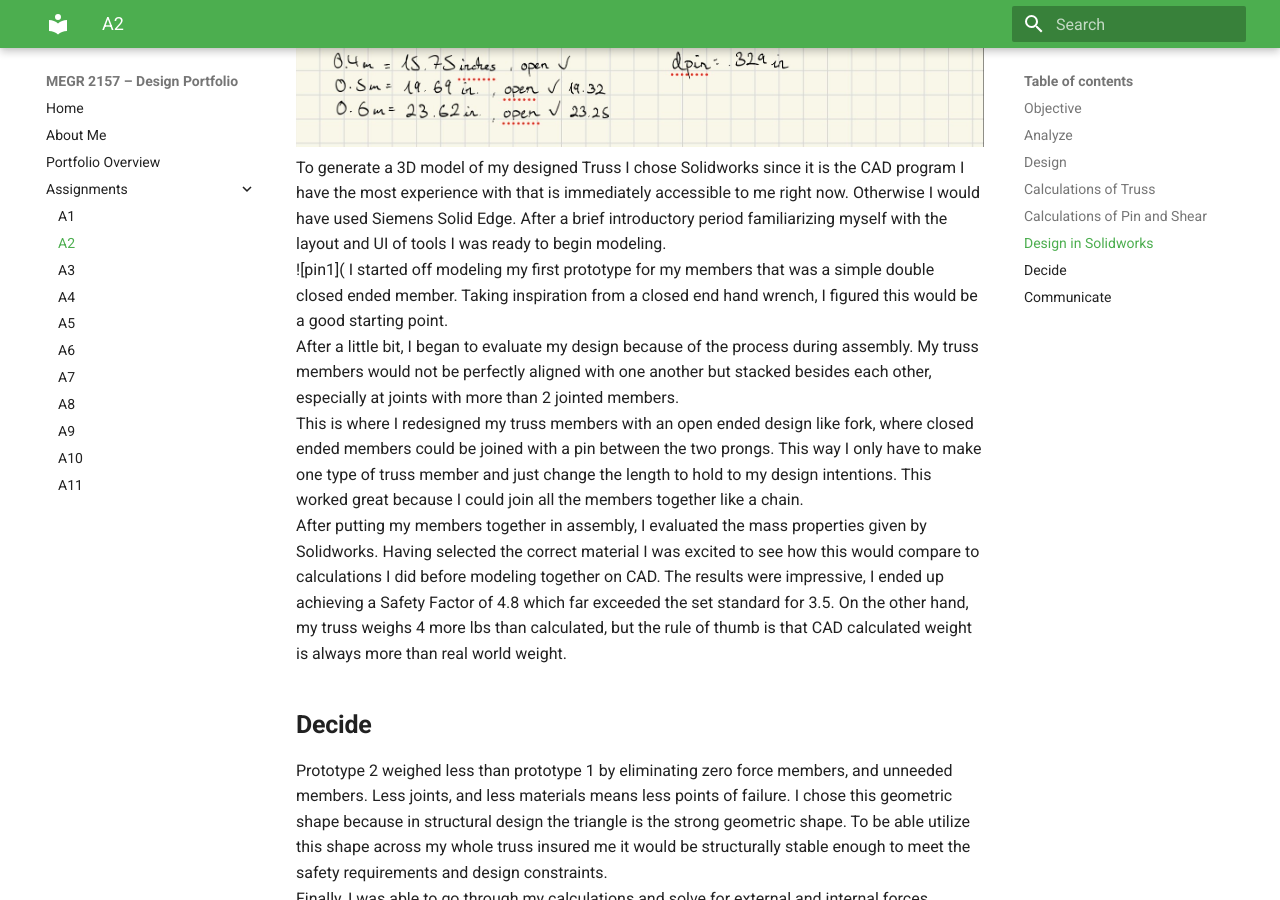
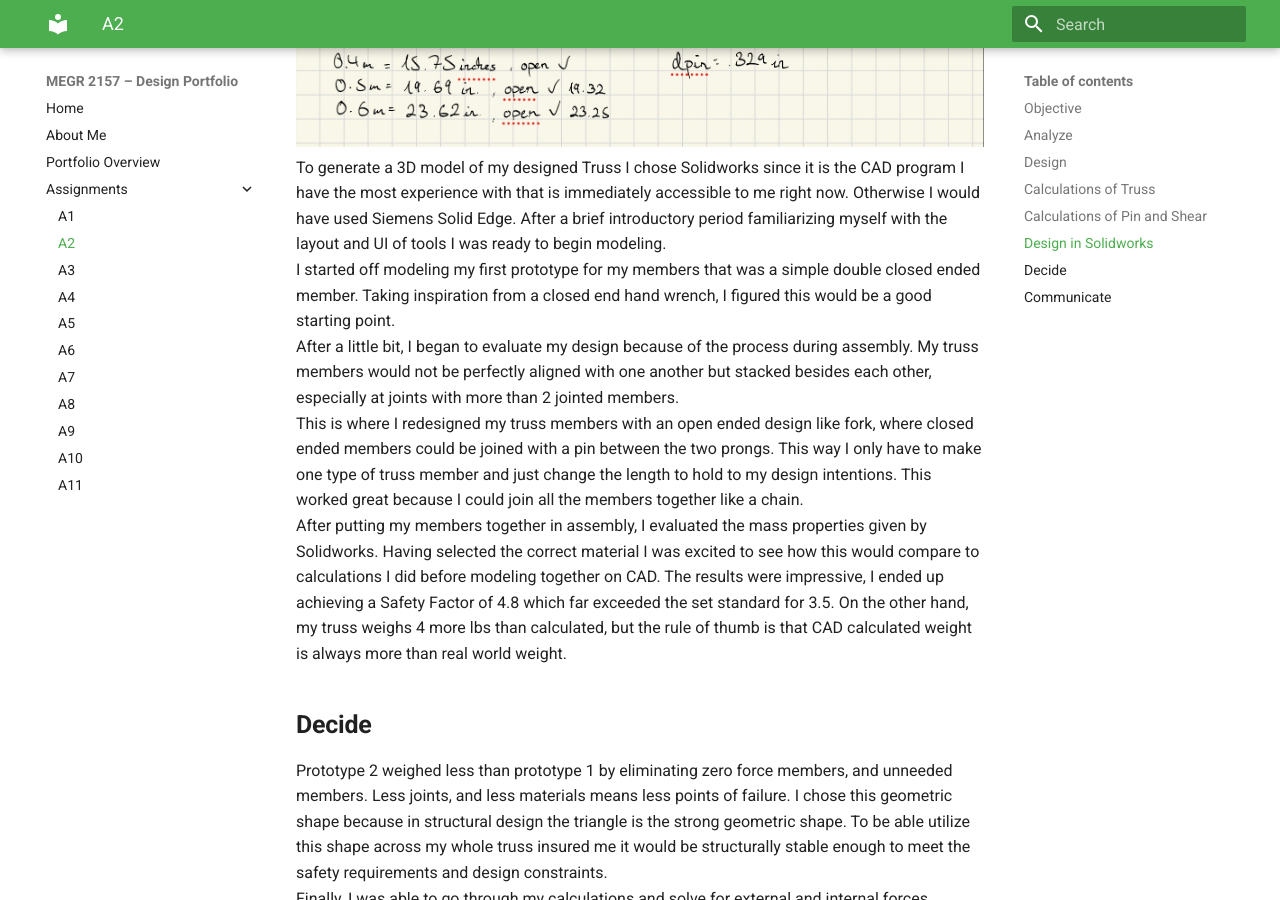
Before and after one commit to jhatch24/megr2156-portfolio, an MkDocs documentation site: the page built from docs/assignments/A02/index.md, in a window 1280 px wide and 900 px high, scrolled down 5538 px. Built offline with MkDocs 1.6.1 and Material for MkDocs 9.7.7, drawn with Linux system fonts in a browser that asks for light colours.

```diff
--- a/docs/assignments/A02/index.md
+++ b/docs/assignments/A02/index.md
@@ -23,7 +23,6 @@ Firstly, I started with listing my known and unknown quantities that I could sub
 ## Design in Solidworks
 ![pg6](IMG_0195.jpeg)
 To generate a 3D model of my designed Truss I chose Solidworks since it is the CAD program I have the most experience with that is immediately accessible to me right now. Otherwise I would have used Siemens Solid Edge. After a brief introductory period familiarizing myself with the layout and UI of tools I was ready to begin modeling.
-![pin1](
 I started off modeling my first prototype for my members that was a simple double closed ended member. Taking inspiration from a closed end hand wrench, I figured this would be a good starting point.
 After a little bit, I began to evaluate my design because of the process during assembly. My truss members would not be perfectly aligned with one another but stacked besides each other, especially at joints with more than 2 jointed members.
 This is where I redesigned my truss members with an open ended design like fork, where closed ended members could be joined with a pin between the two prongs. This way I only have to make one type of truss member and just change the length to hold to my design intentions. This worked great because I could join all the members together like a chain.
```
